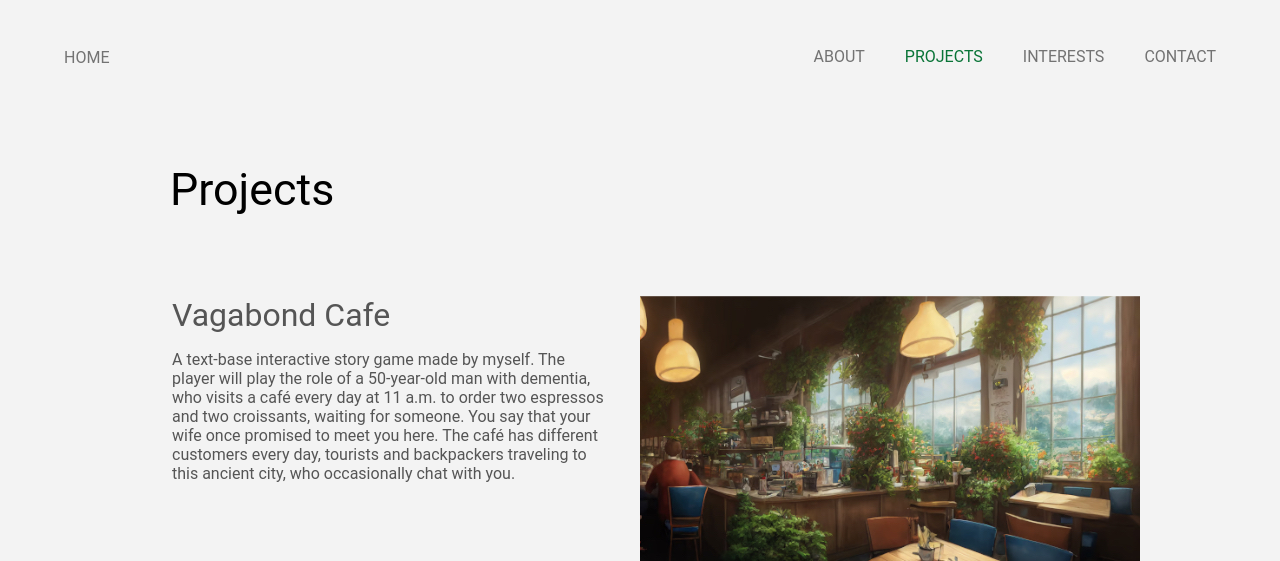
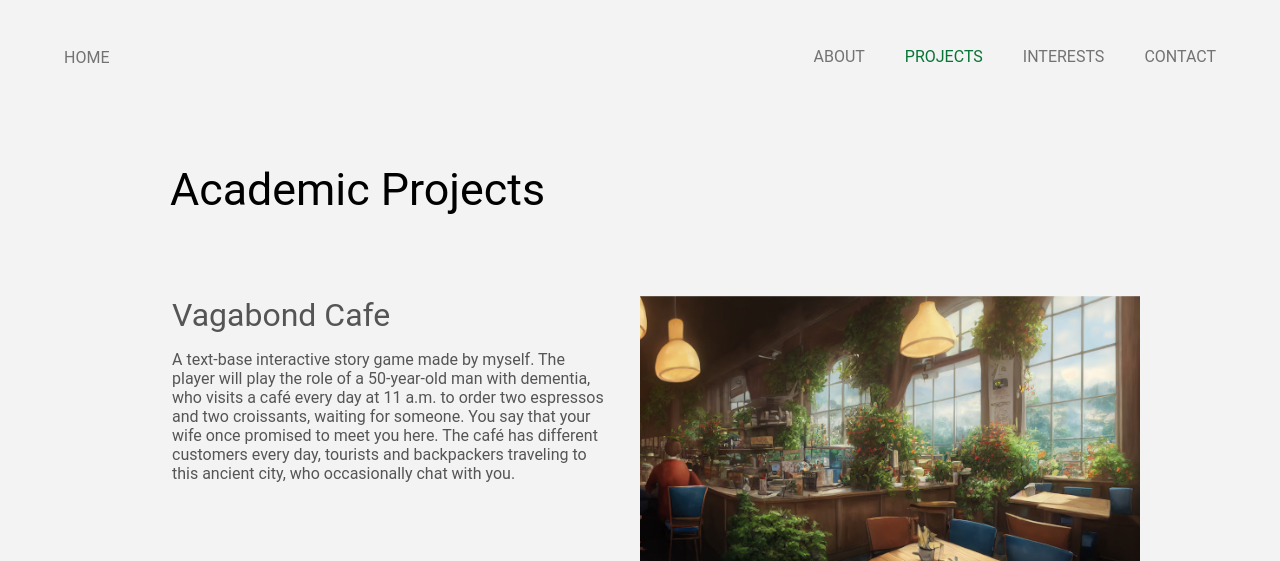
Before and after one commit to MarinaZhu0101/portfolio-website, a plain HTML site: page projects.html in a window 1280 px wide. Shown: the top 561 px of the page. Drawn offline with Linux system fonts and the light colour scheme.

Commit message:
Update projects.html

```diff
--- a/projects.html
+++ b/projects.html
@@ -21,7 +21,7 @@
         <div class="home">
             <span><a href="index.html">HOME</a></span>
         </div>
-        <div class="box">Projects</div>
+        <div class="box">Academic Projects</div>
         <!-- 6 boxes with 3 sections and pics -->
         <div class="project1"><span class="project_name">Vagabond Cafe</span><p>A text-base interactive story game made by myself. The player will play the role of a 50-year-old man with dementia, who visits a café every day at 11 a.m. to order two espressos and two croissants, waiting for someone. You say that your wife once promised to meet you here. The café has different customers every day, tourists and backpackers traveling to this ancient city, who occasionally chat with you.</p></div>
         <div class="project2"><span class="project_name">Space Invaders</span><p>A basic classic arcade game made by myself where players defend Earth from descending alien invaders. Move and shoot to destroy aliens, avoiding their attacks. </p></div>
```
